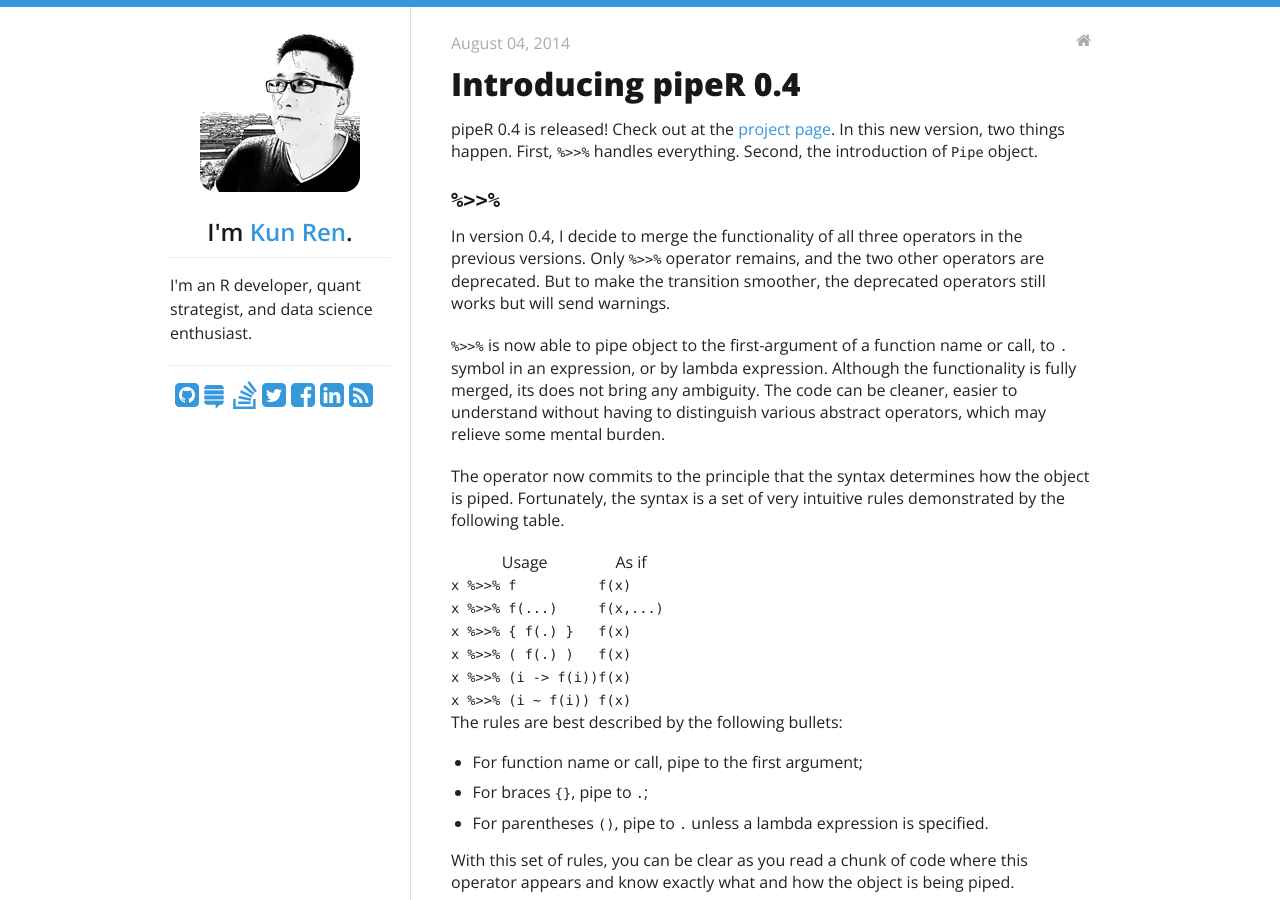
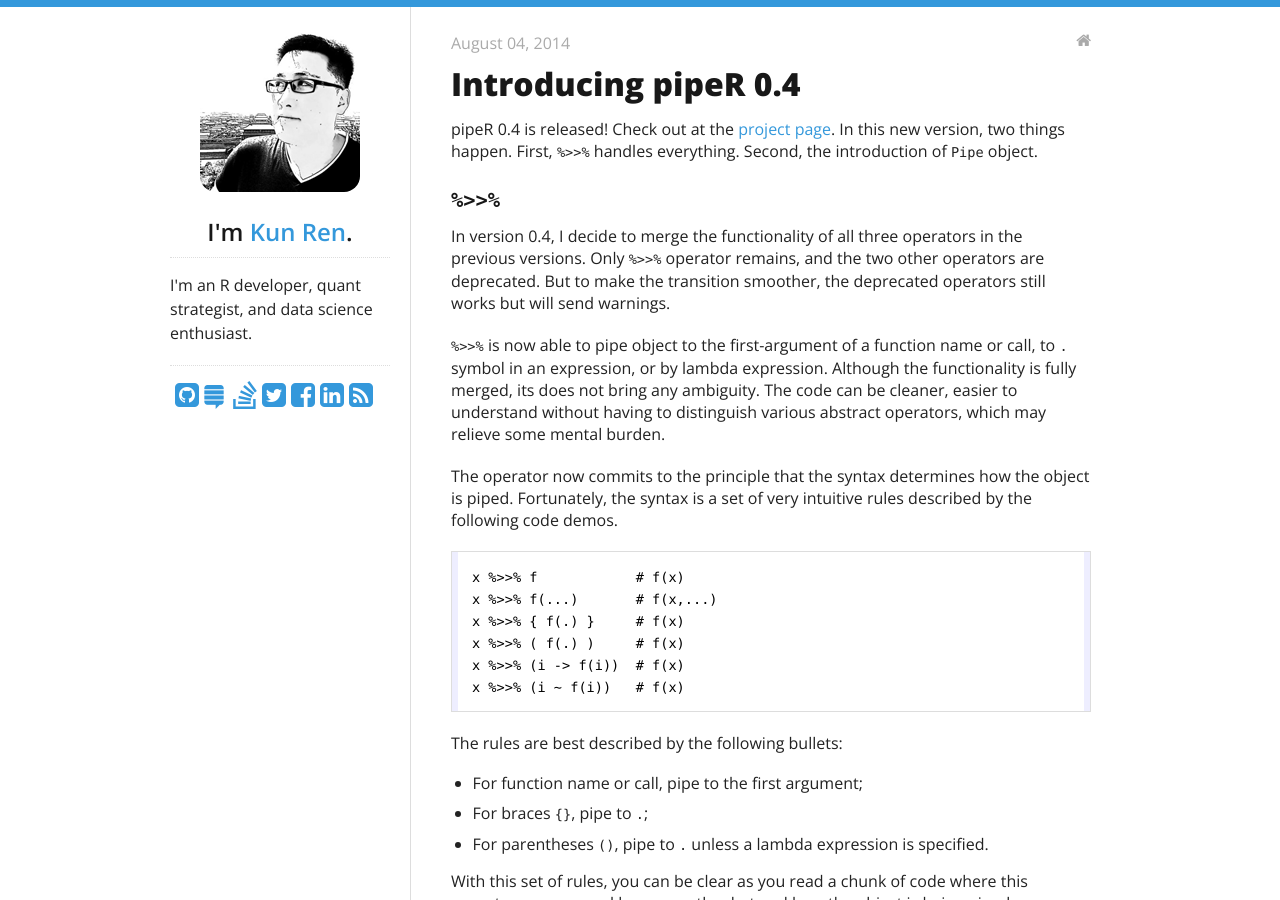
Before and after one commit to harryprince/renkun-ken.github.io, a Jekyll site: the page built from _posts/2014-08-04-introducing-pipeR-0.4.md, in a window 1280 px wide and 900 px high. Built offline with Jekyll 4.4.1, drawn with Linux system fonts in a browser that asks for light colours; nearby versions of some CDN libraries; Markdown is read by kramdown in place of the engine named in the settings; comment, search, counter and statistics services are not loaded; some of the changed text lies outside the part shown.

Commit message:
update post

````diff
--- a/_posts/2014-08-04-introducing-pipeR-0.4.md
+++ b/_posts/2014-08-04-introducing-pipeR-0.4.md
@@ -16,16 +16,16 @@ In version 0.4, I decide to merge the functionality of all three operators in th
 
 `%>>%` is now able to pipe object to the first-argument of a function name or call, to `.` symbol in an expression, or by lambda expression. Although the functionality is fully merged, its does not bring any ambiguity. The code can be cleaner, easier to understand without having to distinguish various abstract operators, which may relieve some mental burden.
 
-The operator now commits to the principle that the syntax determines how the object is piped. Fortunately, the syntax is a set of very intuitive rules demonstrated by the following table.
+The operator now commits to the principle that the syntax determines how the object is piped. Fortunately, the syntax is a set of very intuitive rules described by the following code demos.
 
-| Usage | As if |
-|-------|-------------|
-| `x %>>% f` | `f(x)` |
-| `x %>>% f(...)` | `f(x,...)` |
-| `x %>>% { f(.) }` | `f(x)` |
-| `x %>>% ( f(.) )` | `f(x)` |
-| `x %>>% (i -> f(i))` | `f(x)` |
-| `x %>>% (i ~ f(i))` | `f(x)` |
+```r
+x %>>% f            # f(x)
+x %>>% f(...)       # f(x,...)
+x %>>% { f(.) }     # f(x)
+x %>>% ( f(.) )     # f(x)
+x %>>% (i -> f(i))  # f(x)
+x %>>% (i ~ f(i))   # f(x)
+```
 
 The rules are best described by the following bullets:
 
@@ -91,12 +91,12 @@ Now the number vector is extracted.
 
 `Pipe` object is mainly designed for light-weight chaining which does not use external operator. Here is a cheetsheet.
 
-| Usage | Description |
-|-------|-------|
-| `Pipe(x)$foo()$bar()` | Build `Pipe` object for chaining |
-| `Pipe(x)$foo()$bar() []` | Extract the final value |
-| `Pipe(x)$fun(expr)` | Pipe to `.` |
-| `Pipe(x)$fun(x -> expr)` | Pipe to `x` |
-| `Pipe(x)$fun(x ~ expr)` | Pipe to `x` |
+```r
+Pipe(x)$foo()$bar()         # Build Pipe object for chaining
+Pipe(x)$foo()$bar() []      # Extract the final value
+Pipe(x)$fun(expr)           # Pipe to .
+Pipe(x)$fun(x -> expr)      # Pipe to x
+Pipe(x)$fun(x ~ expr)       # Pipe to x
+```
 
 If you are annoyed by typing operators with multiple characters, `Pipe` object can be a good choice.
````
Also changed, not shown: _src/2014-08-04-introducing-pipeR-0.4.Rmd (+16 -16 lines).
